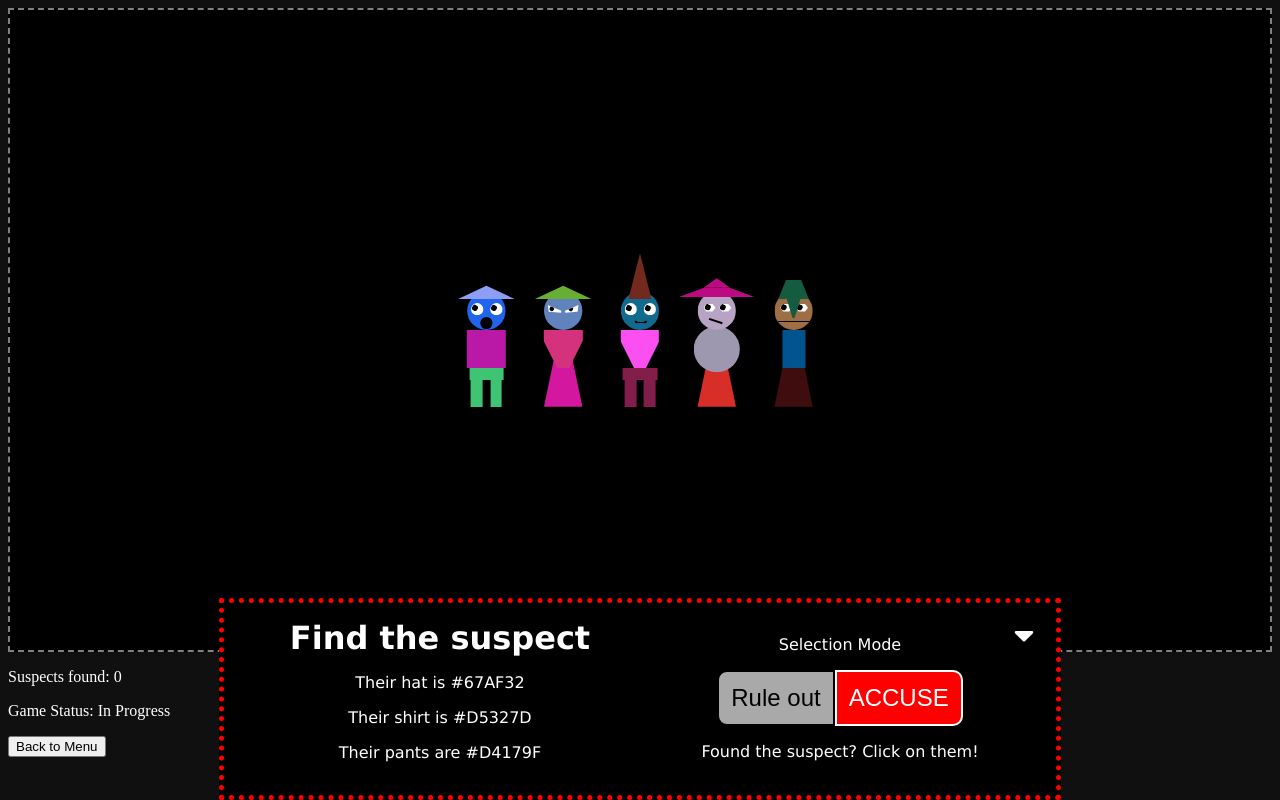
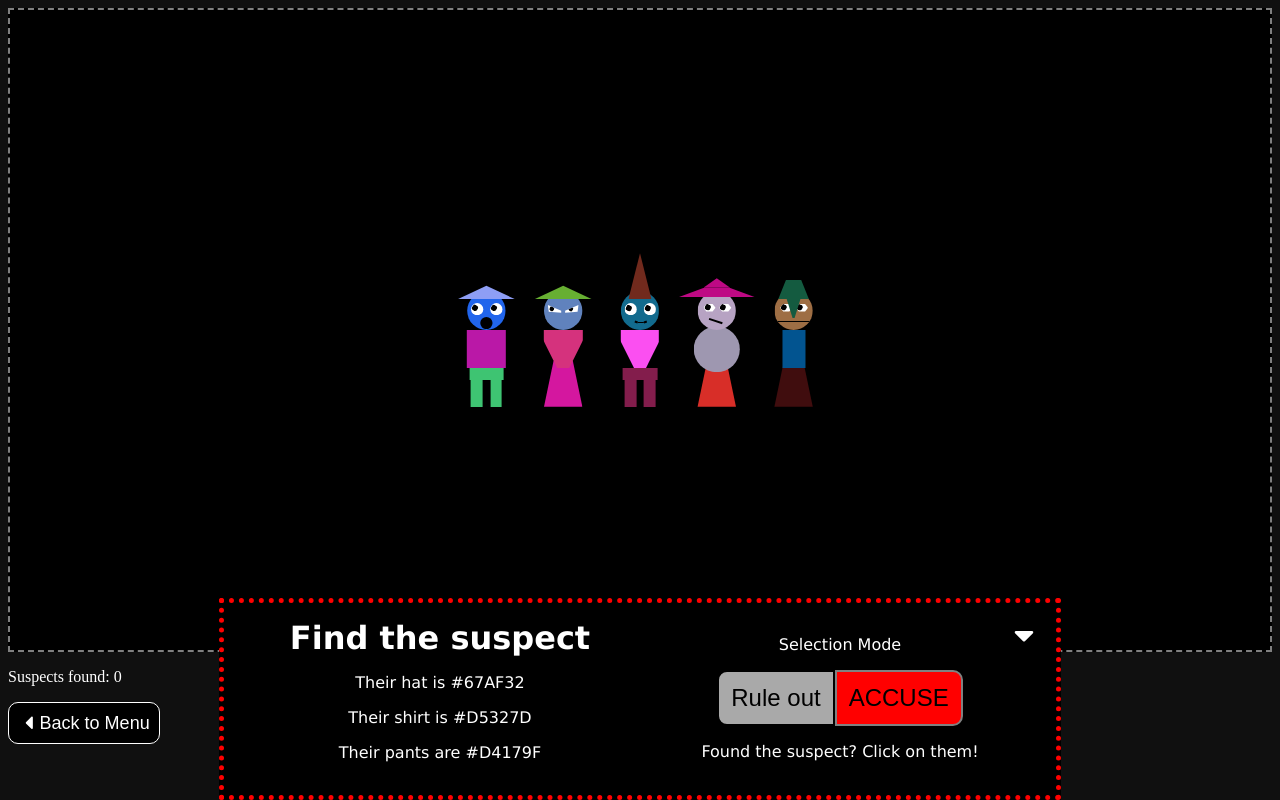
Before and after one commit to MrkMcC/hex-detective, a React (Vite) app: page / in a window 1280 px wide. Both pictures are taken after a click on the button "New Game". Built offline with nearby package versions, Linux system fonts and the light colour scheme.

Commit message:
button styling

```diff
--- a/src/App.tsx
+++ b/src/App.tsx
@@ -11,7 +11,6 @@ import GameSettingsT from "./types/GameSettingsT";
 //- polish or remove ui placeholders
 
 //TODO Post Release
-//- FavIcon
 //- Add "How to read hex colour codes" to how-to-play
 //- Difficulty Options
 //-- show colour triangle option
--- a/src/components/Game.tsx
+++ b/src/components/Game.tsx
@@ -1,4 +1,5 @@
 import { useState } from "react";
+import { FaCaretLeft } from "react-icons/fa";
 import SuspectSelectionMode from "../enum/SuspectSelectionMode";
 import GameSettingsT from "../types/GameSettingsT";
 import GameStatus from "./../enum/GameStatus";
@@ -111,8 +112,10 @@ function Game({ status, onChangeStatus, settings }: Props) {
       </div>
       <div className="control-panel-container">
         <p>Suspects found: {gameData.roundsWon}</p>
-        <p>Game Status: {status}</p>
-        <button onClick={handleQuit}>Back to Menu</button>
+        <button className="btn-main-menu" onClick={handleQuit}>
+          <FaCaretLeft className="icon" />
+          Back to Menu
+        </button>
         <ControlPanel
           gameStatus={status}
           currentSelectionMode={currentSelectionMode}
--- a/src/components/control-panel/SelectionModeControl.tsx
+++ b/src/components/control-panel/SelectionModeControl.tsx
@@ -17,7 +17,7 @@ const SelectionModeControl = ({ currentMode, onSelect, compact }: Props) => {
       <div className="button-group large">
         <button
           role="button"
-          className={`rule-out ${
+          className={`rule-out large ${
             currentMode === SuspectSelectionMode.RuleOut ? "active" : "inactive"
           }`}
           disabled={currentMode === SuspectSelectionMode.RuleOut}
@@ -27,7 +27,7 @@ const SelectionModeControl = ({ currentMode, onSelect, compact }: Props) => {
         </button>
         <button
           role="button"
-          className={`accuse ${
+          className={`accuse large ${
             currentMode === SuspectSelectionMode.Accuse ? "active" : "inactive"
           }`}
           disabled={currentMode === SuspectSelectionMode.Accuse}
--- a/src/components/menu/MainMenu.tsx
+++ b/src/components/menu/MainMenu.tsx
@@ -21,7 +21,9 @@ const MainMenu = ({ settings, onChangeSettings, onStartGame }: Props) => {
           onChangeSettings={onChangeSettings}
         />
         <div className="new-game-container">
-          <button onClick={onStartGame}>New Game</button>
+          <button className="large" onClick={onStartGame}>
+            New Game
+          </button>
         </div>
       </div>
       <div className="column column-right">
--- a/src/styles/ControlPanel.scss
+++ b/src/styles/ControlPanel.scss
@@ -85,9 +85,6 @@
     }
     .button-group {
       button {
-        border: 0.1em solid white;
-        color: white;
-
         &.rule-out {
           background-color: colours.$bg-green;
         }
@@ -146,3 +143,11 @@
     transform: translate(-50%, -50%);
   }
 }
+
+.btn-main-menu {
+  font-size: large;
+  .icon {
+    vertical-align: bottom;
+    font-size: larger;
+  }
+}
--- a/src/styles/Helper.scss
+++ b/src/styles/Helper.scss
@@ -1,15 +1,35 @@
 @use "theme";
+@use "vars/colours";
 
 $large-border-radius: 10px;
 
 button {
+  color: colours.$c-white;
+  padding: 0.5em;
+  border: 0.1em solid colours.$c-white;
+  border-radius: $large-border-radius;
+
+  &[disabled] {
+    background-color: colours.$bg-dark;
+    color: colours.$bg-black;
+    border-color: colours.$c-grey;
+  }
   &:not([disabled]) {
     cursor: pointer;
+    background-color: colours.$bg-black;
+    &:hover {
+      background-color: colours.$bg-bright;
+      color: colours.$bg-black;
+      border-color: colours.$c-black;
+    }
+  }
+  &.large {
+    font-size: x-large;
   }
 }
 
 .white {
-  color: white;
+  color: colours.$c-white;
 }
 
 .hex {
@@ -21,15 +41,13 @@ button {
 
   &.large {
     button {
-      padding: 0.5em;
-      font-size: x-large;
       &:first-child {
-        border-top-left-radius: $large-border-radius;
-        border-bottom-left-radius: $large-border-radius;
+        border-top-right-radius: 0;
+        border-bottom-right-radius: 0;
       }
       &:last-child {
-        border-top-right-radius: $large-border-radius;
-        border-bottom-right-radius: $large-border-radius;
+        border-top-left-radius: 0;
+        border-bottom-left-radius: 0;
       }
     }
   }
--- a/src/styles/Person.scss
+++ b/src/styles/Person.scss
@@ -26,7 +26,7 @@
     &:not(.disabled) {
       cursor: pointer;
       &:hover {
-        background-color: colours.$bg-bright;
+        background-color: colours.$bg-white;
       }
     }
   }
--- a/src/styles/components/MainMenu.scss
+++ b/src/styles/components/MainMenu.scss
@@ -49,4 +49,8 @@ $panel_difficulty-settings_mh: 10vw;
       font-size: x-large;
     }
   }
+
+  .new-game-container {
+    margin-top: 2em;
+  }
 }
--- a/src/styles/vars/Colours.scss
+++ b/src/styles/vars/Colours.scss
@@ -1,5 +1,10 @@
 $bg-black: black !default;
+$bg-white: white !default;
 $bg-dark: #101010;
-$bg-bright: white !default;
+$bg-bright: #999999 !default;
 $bg-green: green !default;
 $bg-red: red !default;
+
+$c-white: white !default;
+$c-black: black !default;
+$c-grey: grey !default;
```
